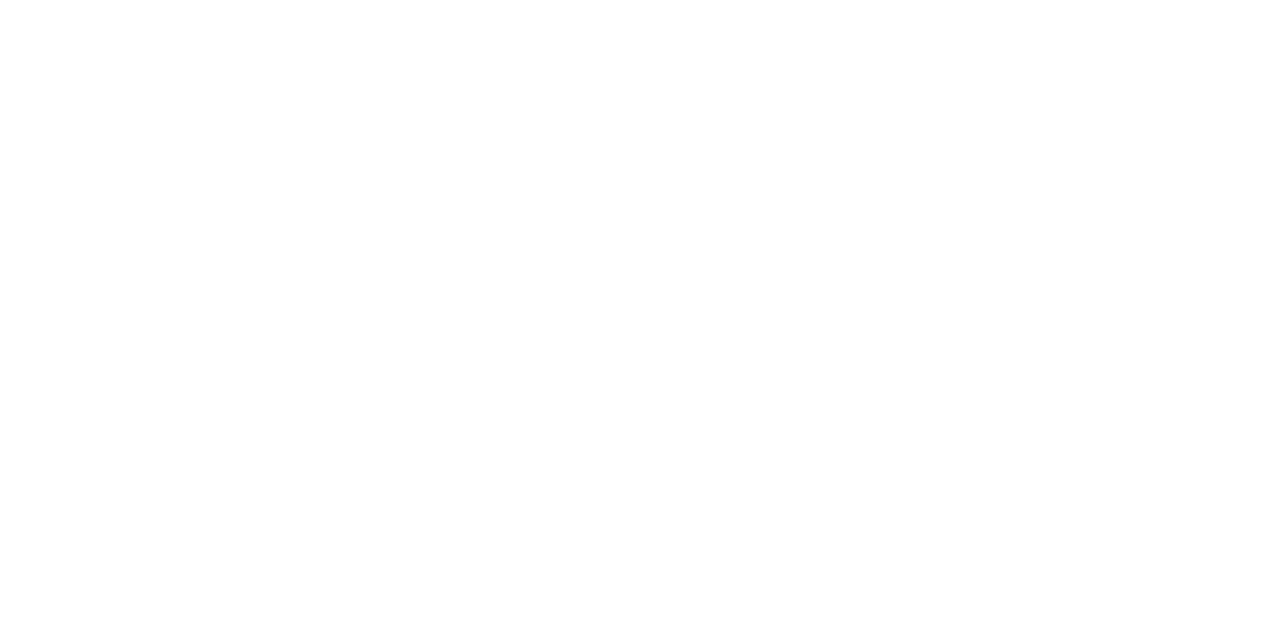
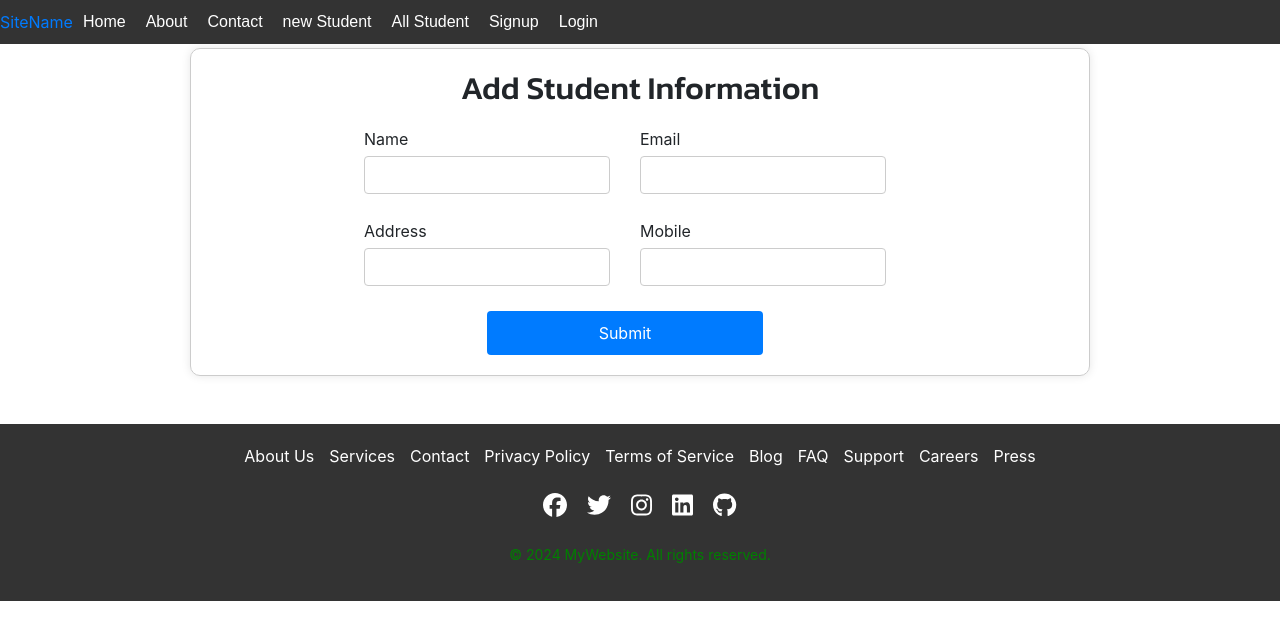
Before and after one commit to Mayappa123/mern-app, a React (Vite) app in the folder frontend/: page /newStudent in a window 1280 px wide. Before the commit this address had no page. Shown: the top 640 px of the page. Built offline with nearby package versions, Linux system fonts and the light colour scheme.

Commit message:
added sweetalert

```diff
--- a/frontend/index.html
+++ b/frontend/index.html
@@ -1,10 +1,10 @@
-<!doctype html>
+<!DOCTYPE html>
 <html lang="en">
   <head>
     <meta charset="UTF-8" />
     <link rel="icon" type="image/svg+xml" href="/vite.svg" />
     <meta name="viewport" content="width=device-width, initial-scale=1.0" />
-     <link
+    <link
       rel="stylesheet"
       href="https://maxcdn.bootstrapcdn.com/bootstrap/4.5.2/css/bootstrap.min.css"
     />
@@ -13,5 +13,6 @@
   <body>
     <div id="root"></div>
     <script type="module" src="/src/main.jsx"></script>
+    <script src="https://cdn.jsdelivr.net/npm/sweetalert2@11"></script>
   </body>
 </html>
--- a/frontend/package.json
+++ b/frontend/package.json
@@ -28,7 +28,8 @@
     "react-hook-form": "^7.51.4",
     "react-router": "^6.23.0",
     "react-router-dom": "^6.23.1",
-    "styled-components": "^6.1.10"
+    "styled-components": "^6.1.10",
+    "sweetalert2": "^11.12.4"
   },
   "devDependencies": {
     "@types/react": "^18.2.15",
--- a/frontend/src/components/navbar.jsx
+++ b/frontend/src/components/navbar.jsx
@@ -23,7 +23,13 @@ const Navbar = () => {
             <Link to="/contact">Contact</Link>
           </li>
           <li className="active">
-            <Link to="/signup">Signup</Link>
+            <Link to="/newStudent">new Student</Link>
+          </li>
+          <li className="active">
+            <Link to="/allStudents">All Student</Link>
+          </li>
+          <li className="active">
+            <Link to="/signup">Signup </Link>
           </li>
           <li className="active">
             <Link to="/login">Login</Link>
--- a/frontend/src/components/newStudent.jsx
+++ b/frontend/src/components/newStudent.jsx
@@ -1,6 +1,7 @@
 import React, { useState } from "react";
 import axios from "axios";
 import "../styles/newStudent.css";
+import Swal from "sweetalert2";
 
 const StudentForm = () => {
   const [name, setName] = useState("");
@@ -18,6 +19,21 @@ const StudentForm = () => {
         "http://localhost:8080/api/student/new",
         data
       );
+      const Toast = Swal.mixin({
+        toast: true,
+        position: "top-end",
+        showConfirmButton: false,
+        timer: 3000,
+        timerProgressBar: true,
+        didOpen: (toast) => {
+          toast.onmouseenter = Swal.stopTimer;
+          toast.onmouseleave = Swal.resumeTimer;
+        },
+      });
+      Toast.fire({
+        icon: "success",
+        title: "Student data saved successfully",
+      });
       console.log(response);
       setMessage("Student data saved successfully!");
       setTimeout(() => {
--- a/frontend/src/pages/HomePage.jsx
+++ b/frontend/src/pages/HomePage.jsx
@@ -1,15 +1,11 @@
 // src/pages/HomePage.jsx
 import React from "react";
-import StudentForm from "../components/newStudent.jsx";
-import StudentList from "../components/getStudents.jsx";
 
 const HomePage = () => {
   return (
     <div>
       <h2>Home</h2>
       <p>Welcome to the homepage!</p>
-      <StudentForm />
-      <StudentList />
       <p>
         Lorem ipsum dolor sit amet, consectetur adipisicing elit. Veritatis
         doloremque consequatur nisi rerum voluptatibus necessitatibus ratione
--- a/frontend/src/routes/routes.jsx
+++ b/frontend/src/routes/routes.jsx
@@ -5,7 +5,10 @@ import AboutPage from "../pages/AboutPage";
 import ContactPage from "../pages/ContactPage";
 import SignupPage from "../pages/SignupPage";
 import LoginPage from "../pages/LoginPage";
+import StudentForm from "../components/newStudent";
+import StudentList from "../components/getStudents";
 import App from "../App";
+
 
 const AppRoutes = () => {
   return (
@@ -16,6 +19,8 @@ const AppRoutes = () => {
         <Route path="contact" element={<ContactPage />} />
         <Route path="signup" element={<SignupPage />} />
         <Route path="login" element={<LoginPage />} />
+        <Route path="newStudent" element={<StudentForm />} />
+        <Route path="allStudents" element={<StudentList />} />
       </Route>
     </Routes>
   );
--- a/frontend/src/styles/get.css
+++ b/frontend/src/styles/get.css
@@ -17,5 +17,5 @@ padding-top: 0px;
 }
 
 button {
-    font-size: 5px;
+    font-size: 15px;
 }
```
Also changed, not shown: 1 other file (tests, documents, lock files or other folders).
